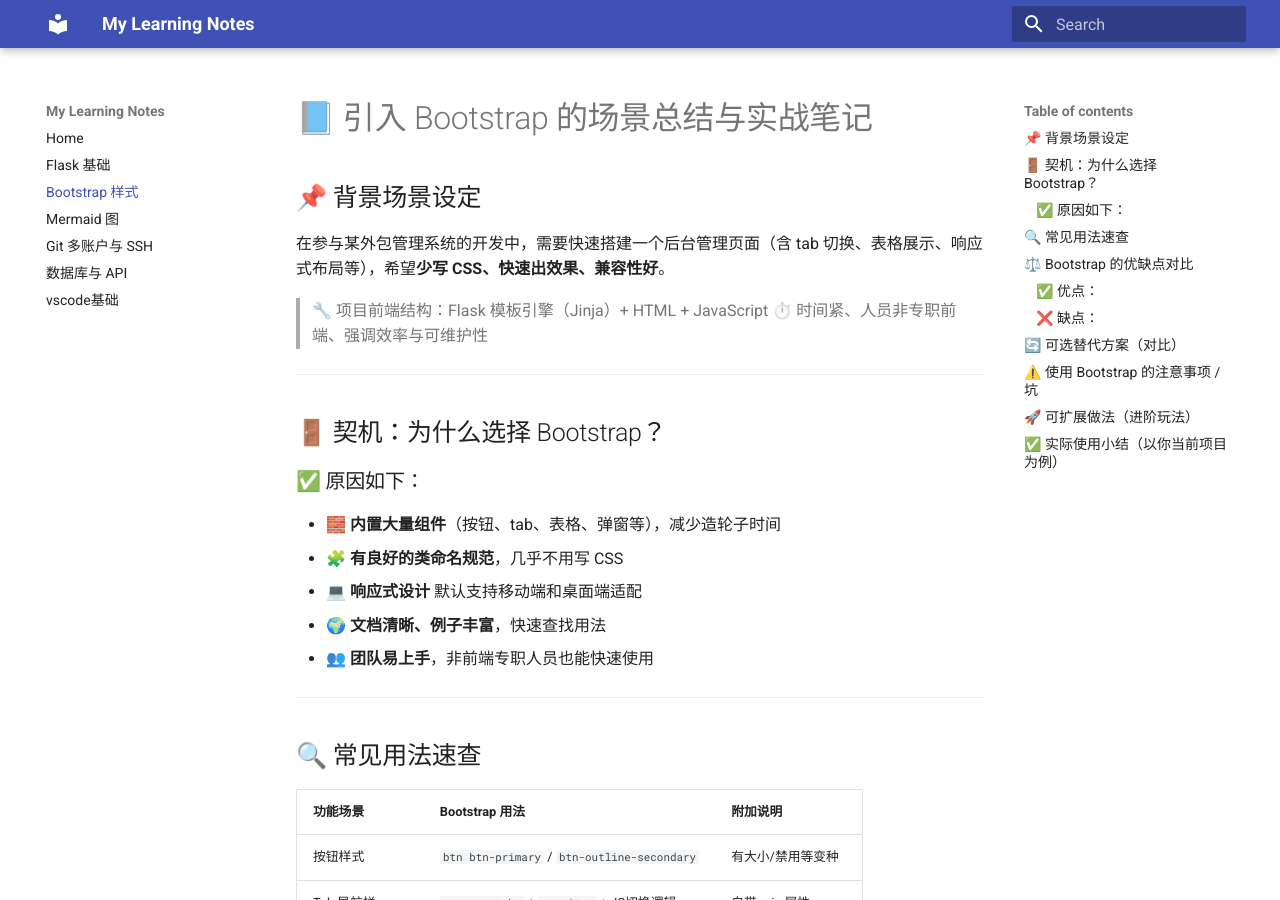
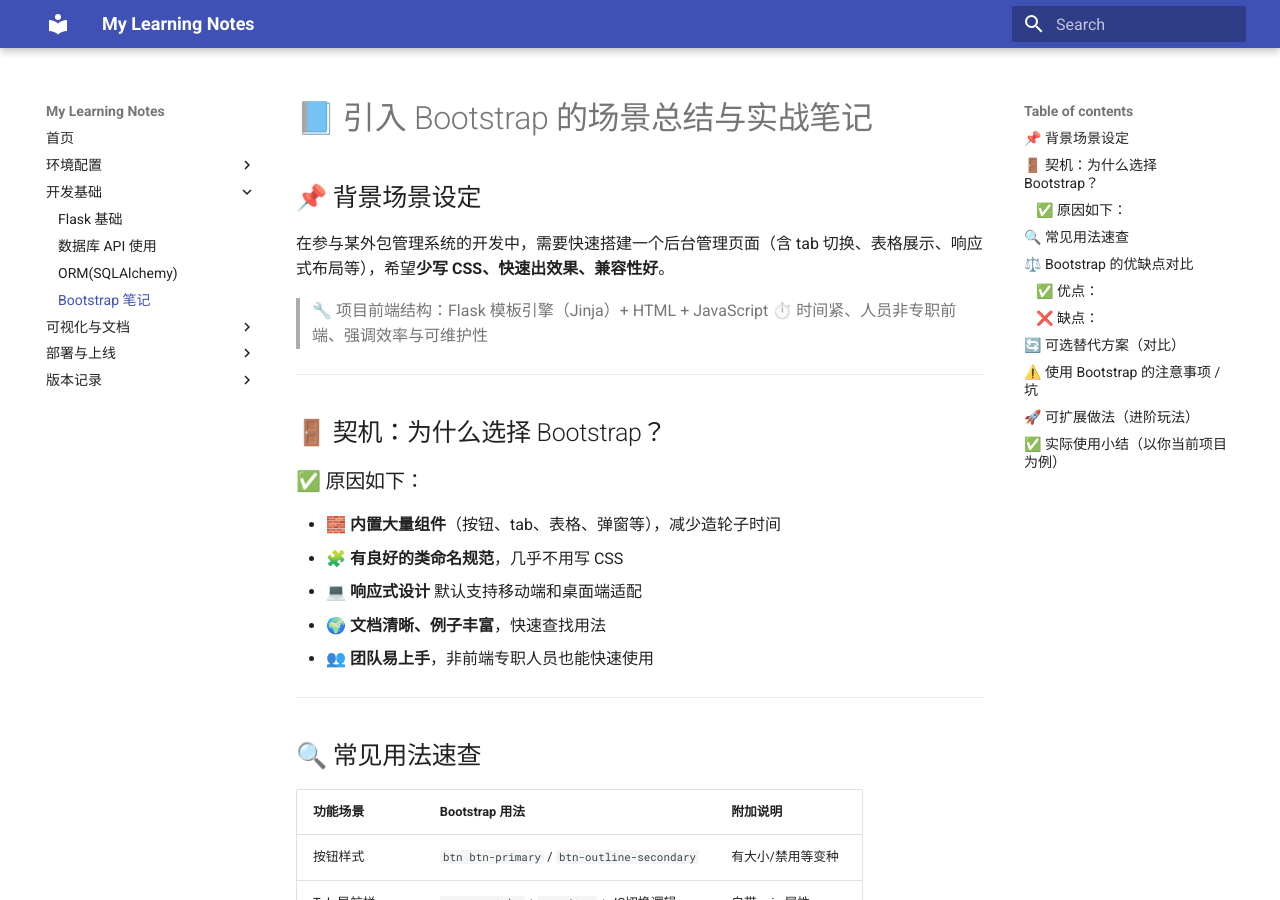
Before and after one commit to jjJollyCoder/myLearningNotes, an MkDocs documentation site: the page built from docs/development/bootstrap-notes.md, in a window 1280 px wide and 900 px high. Built offline with MkDocs 1.6.1 and Material for MkDocs 9.7.7, drawn with Linux system fonts in a browser that asks for light colours.

Commit message:
adjust nav

```diff
--- a/mkdocs.yml
+++ b/mkdocs.yml
@@ -3,10 +3,27 @@
   name: material
 
 nav:
-  - Home: index.md
-  - Flask 基础: flask-basics.md
-  - Bootstrap 样式: bootstrap-notes.md
-  - Mermaid 图: mermaid-examples.md
-  - Git 多账户与 SSH: git-accounts-ssh.md
-  - 数据库与 API: database-api.md
-  - vscode基础: vscode.md
+  - 首页: index.md
+
+  - 环境配置:
+      - Git & SSH 配置: setup/git-accounts-ssh.md
+      - VSCode 使用: setup/vscode.md
+      - Python 虚拟环境: setup/python-virtualenv.md
+
+  - 开发基础:
+      - Flask 基础: development/flask-basics.md
+      - 数据库 API 使用: development/database-api.md
+      - ORM(SQLAlchemy): development/orm-sqlalchemy.md
+      - Bootstrap 笔记: development/bootstrap-notes.md
+
+  - 可视化与文档:
+      - Mermaid 示例: visualization/mermaid-examples.md
+      - Markdown 编写规范: visualization/markdown-style-guide.md
+
+  - 部署与上线:
+      - GitHub Pages 部署案例: deployment/github-pages-mkdocs-deployment-case.md
+      - Docker 部署: deployment/docker-deployment.md
+      - CI/CD 自动部署: deployment/ci-cd.md
+
+  - 版本记录:
+      - 更新日志: changelog.md
```
Also changed, not shown: docs/ deployment/ci-cd.md (added), docs/ deployment/docker-deployment.md (added), docs/ deployment/github-pages-mkdocs-deployment-case.md (renamed from docs/github-pages-mkdocs-deployment-case.md), docs/development/bootstrap-notes.md (renamed from docs/bootstrap-notes.md), docs/development/database-api.md (renamed from docs/database-api.md), docs/development/flask-basics.md (renamed from docs/flask-basics.md), docs/development/orm-sqlalchemy.md (added), docs/setup/git-accounts-ssh.md (renamed from docs/git-accounts-ssh.md), docs/setup/python-virtualenv.md (added), docs/setup/vscode.md (renamed from docs/vscode.md), docs/visualization/mermaid-examples.md (renamed from docs/mermaid-examples.md).
